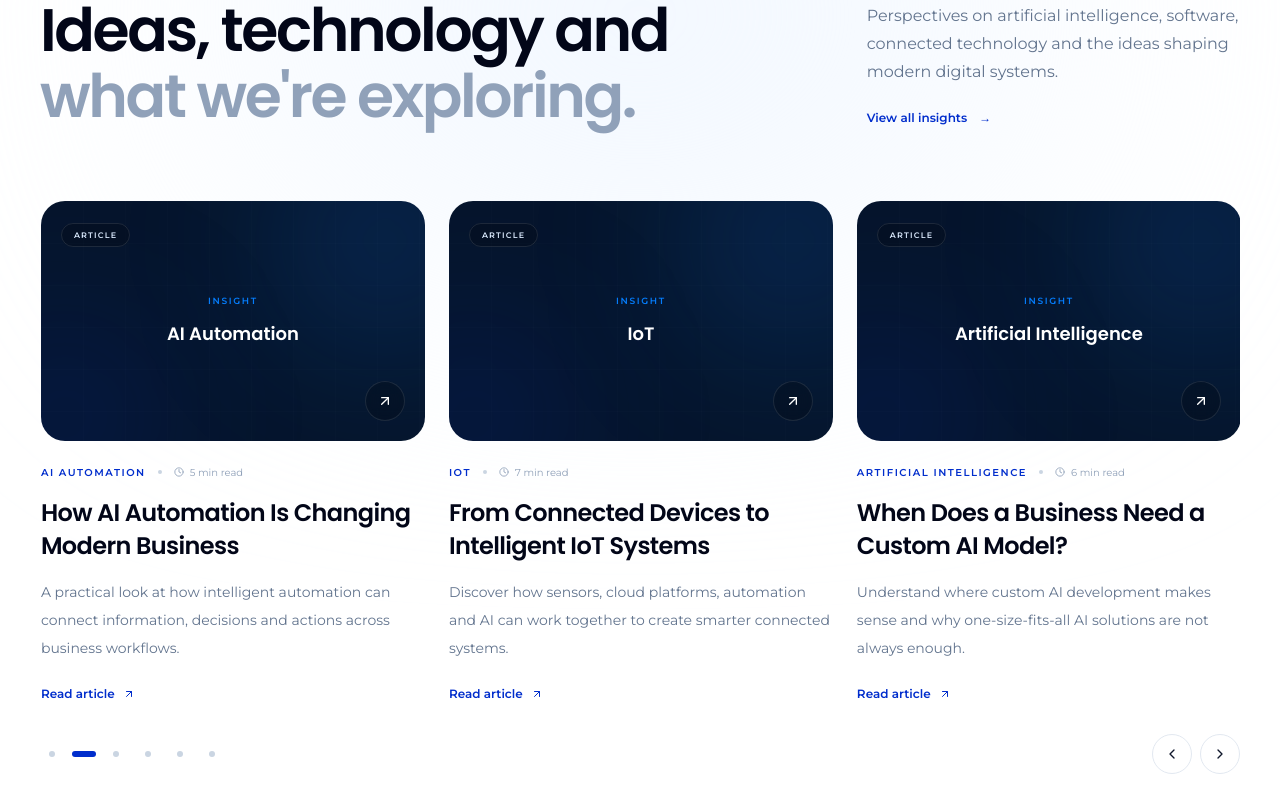
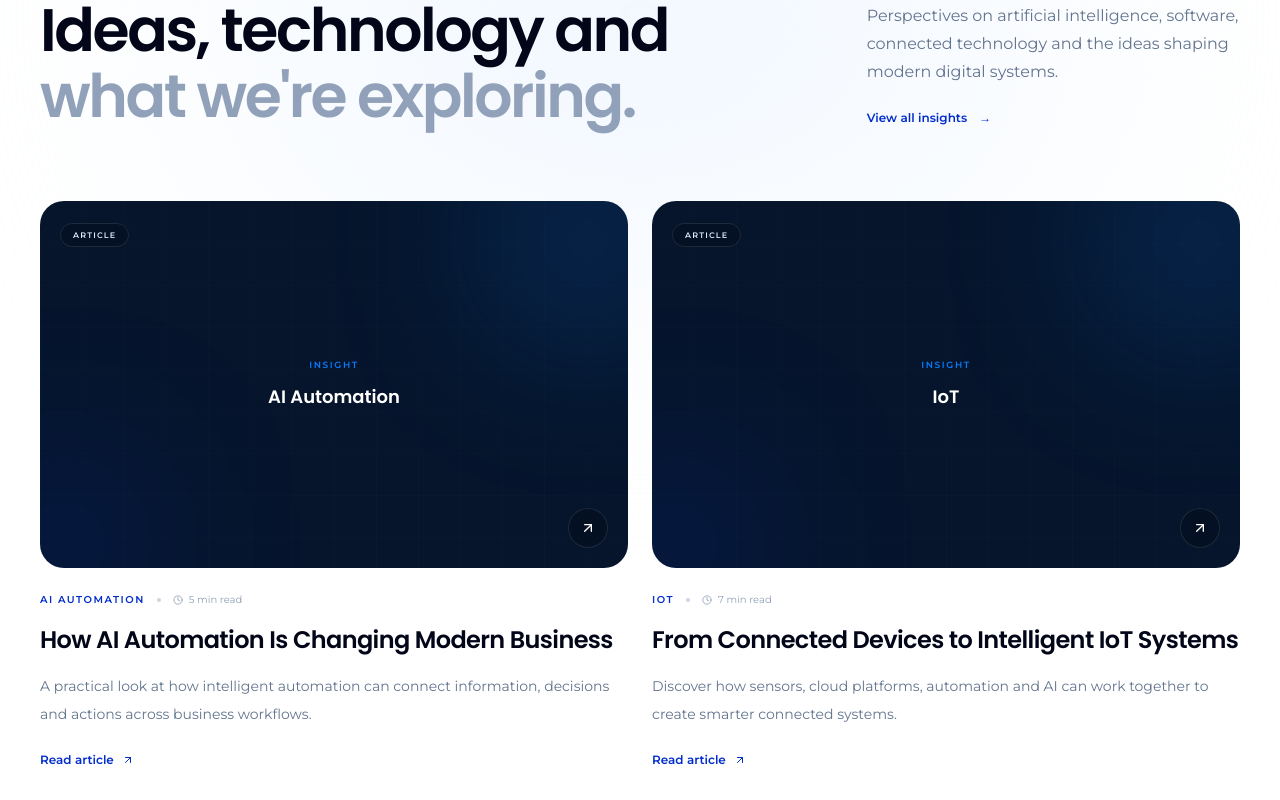
Before and after one commit to aravinthk1504/gendata-techv2, a Next.js app: page /en in a window 1280 px wide. Shown: the part 8440-9240 px from the top of the page. Built offline with nearby package versions, Linux system fonts and the light colour scheme.

Commit message:
Show two desktop Insight cards and fix mobile carousel navigation

```diff
--- a/src/sections/home/Insights.jsx
+++ b/src/sections/home/Insights.jsx
@@ -9,11 +9,22 @@ import { homeText, localizedHref } from "../../lib/homeText";
 import BlogCard from "../../components/blog/BlogCard";
 import { blogPosts } from "../../data/blogData";
 
-// blogData.js is maintained newest-first; display the newest six entries.
+// New articles are added to the top of blogData.js.
 const latestPosts = blogPosts.slice(0, 6);
-const postCount = latestPosts.length;
-// Three identical sets allow native touch swipes to wrap without a visible jump.
-const carouselPosts = [...latestPosts, ...latestPosts, ...latestPosts];
+const total = latestPosts.length;
+const clones = Math.min(2, total);
+// Edge copies keep the first and last transitions continuous on mobile and desktop.
+const slides = [
+  ...latestPosts.slice(-clones),
+  ...latestPosts,
+  ...latestPosts.slice(0, clones),
+];
+
+const normalize = (position) => {
+  if (position < clones) return position + total;
+  if (position >= total + clones) return position - total;
+  return position;
+};
 
 function Insights({ content, lang }) {
   const t = (key, variables) => homeText(content, key, variables);
@@ -21,16 +32,21 @@ function Insights({ content, lang }) {
 
   const viewportRef = useRef(null);
   const trackRef = useRef(null);
-  const slideIndexRef = useRef(postCount);
-  const scrollTimerRef = useRef(null);
+  const movingRef = useRef(false);
+  const touchStartRef = useRef(null);
 
-  const [activeSlide, setActiveSlide] = useState(0);
-  const [isHovered, setIsHovered] = useState(false);
-  const [hasFocus, setHasFocus] = useState(false);
-  const [isTouching, setIsTouching] = useState(false);
-  const [pageVisible, setPageVisible] = useState(true);
+  const [position, setPosition] = useState(clones);
+  const [stepSize, setStepSize] = useState(0);
+  const [visibleCount, setVisibleCount] = useState(1);
+  const [transitionEnabled, setTransitionEnabled] = useState(false);
+  const [hovered, setHovered] = useState(false);
+  const [focused, setFocused] = useState(false);
+  const [touching, setTouching] = useState(false);
+  const [visibleOnPage, setVisibleOnPage] = useState(false);
+  const [pageActive, setPageActive] = useState(true);
   const [reduceMotion, setReduceMotion] = useState(false);
 
+  const activeIndex = total ? ((position - clones) % total + total) % total : 0;
   const labels = lang === "de"
     ? {
         previous: "Vorheriger Beitrag",
@@ -45,110 +61,129 @@ function Insights({ content, lang }) {
         region: "Latest blog insights",
       };
 
-  // Offsets come from the actual rendered cards, so one slide is correct
-  // for all three responsive layouts (1 mobile, 2 tablet, 3 desktop).
-  const scrollToSlide = useCallback((index, animated = true) => {
+  // Measure the actual slide width rather than guessing offsets from the
+  // browser's scroll position. This fixes mobile arrows and progress dots.
+  useEffect(() => {
     const viewport = viewportRef.current;
     const track = trackRef.current;
-    const slide = track?.children[index];
-    if (!viewport || !slide) return;
+    if (!viewport || !track || !total) return;
 
-    viewport.scrollTo({
-      left: slide.offsetLeft,
-      behavior: animated && !reduceMotion ? "smooth" : "instant",
-    });
-  }, [reduceMotion]);
+    const measure = () => {
+      const firstSlide = track.children[clones];
+      if (!firstSlide) return;
+      const gap = Number.parseFloat(window.getComputedStyle(track).columnGap) || 24;
+      const width = firstSlide.getBoundingClientRect().width;
+      if (width <= 0) return;
+      setStepSize(width + gap);
+      setVisibleCount(window.matchMedia("(min-width: 768px)").matches ? 2 : 1);
+      // Resizing should never cause a long animated jump.
+      setTransitionEnabled(false);
+      movingRef.current = false;
+    };
 
-  const settleScroll = useCallback(() => {
-    const viewport = viewportRef.current;
-    const slides = trackRef.current?.children;
-    if (!viewport || !slides?.length || postCount < 1) return;
-
-    let nearest = postCount;
-    let distance = Infinity;
-    for (let i = 0; i < slides.length; i += 1) {
-      const difference = Math.abs(slides[i].offsetLeft - viewport.scrollLeft);
-      if (difference < distance) {
-        distance = difference;
-        nearest = i;
-      }
-    }
-
-    // When we reach the edge copies, move to the matching middle-set card
-    // without an animation. The visible blog item stays exactly the same.
-    let centered = nearest;
-    if (nearest < postCount) centered += postCount;
-    if (nearest >= postCount * 2) centered -= postCount;
-
-    slideIndexRef.current = centered;
-    setActiveSlide(centered % postCount);
-    if (centered !== nearest) scrollToSlide(centered, false);
-  }, [scrollToSlide]);
-
-  const handleScroll = useCallback(() => {
-    if (scrollTimerRef.current) clearTimeout(scrollTimerRef.current);
-    scrollTimerRef.current = setTimeout(settleScroll, 150);
-  }, [settleScroll]);
-
-  const move = useCallback((step) => {
-    if (postCount <= 1) return;
-    const nextIndex = Math.min(
-      postCount * 3 - 1,
-      Math.max(0, slideIndexRef.current + step),
-    );
-    slideIndexRef.current = nextIndex;
-    setActiveSlide(nextIndex % postCount);
-    scrollToSlide(nextIndex);
-  }, [scrollToSlide]);
-
-  const goTo = useCallback((index) => {
-    slideIndexRef.current = postCount + index;
-    setActiveSlide(index);
-    scrollToSlide(postCount + index);
-  }, [scrollToSlide]);
+    measure();
+    const observer = typeof ResizeObserver !== "undefined"
+      ? new ResizeObserver(measure)
+      : null;
+    observer?.observe(viewport);
+    window.addEventListener("resize", measure);
+    return () => {
+      observer?.disconnect();
+      window.removeEventListener("resize", measure);
+    };
+  }, []);
 
   useEffect(() => {
-    const motionPreference = window.matchMedia("(prefers-reduced-motion: reduce)");
-    const updateMotionPreference = () => setReduceMotion(motionPreference.matches);
-    const updateVisibility = () => setPageVisible(!document.hidden);
+    const media = window.matchMedia("(prefers-reduced-motion: reduce)");
+    const updateMotion = () => setReduceMotion(media.matches);
+    const updateVisibility = () => setPageActive(!document.hidden);
+    const element = viewportRef.current;
 
-    updateMotionPreference();
+    const observer = typeof IntersectionObserver !== "undefined" && element
+      ? new IntersectionObserver(
+          ([entry]) => setVisibleOnPage(entry.isIntersecting),
+          { threshold: 0.15 },
+        )
+      : null;
+
+    observer?.observe(element);
+    if (!observer) setVisibleOnPage(true);
+    updateMotion();
     updateVisibility();
-    motionPreference.addEventListener("change", updateMotionPreference);
+    media.addEventListener("change", updateMotion);
     document.addEventListener("visibilitychange", updateVisibility);
 
     return () => {
-      motionPreference.removeEventListener("change", updateMotionPreference);
+      observer?.disconnect();
+      media.removeEventListener("change", updateMotion);
       document.removeEventListener("visibilitychange", updateVisibility);
     };
   }, []);
 
+  const navigate = useCallback((next) => {
+    if (total < 2 || !stepSize || movingRef.current) return;
+    if (reduceMotion) {
+      setTransitionEnabled(false);
+      setPosition(normalize(next));
+      return;
+    }
+    movingRef.current = true;
+    setTransitionEnabled(true);
+    setPosition(next);
+  }, [reduceMotion, stepSize]);
+
+  const move = useCallback((direction) => {
+    navigate(position + direction);
+  }, [navigate, position]);
+
+  const goTo = useCallback((index) => {
+    if (index === activeIndex || movingRef.current) return;
+    // Pick the closest equivalent index, so even last-to-first dot
+    // navigation advances by one card instead of jumping six cards.
+    const candidates = [
+      clones + index - total,
+      clones + index,
+      clones + index + total,
+    ].filter((candidate) => candidate >= clones - 1 && candidate <= clones + total);
+    const nearest = candidates.reduce(
+      (best, candidate) => Math.abs(candidate - position) < Math.abs(best - position)
+        ? candidate
+        : best,
+      candidates[0],
+    );
+    navigate(nearest);
+  }, [activeIndex, navigate, position]);
+
+  const handleTransitionEnd = (event) => {
+    if (event.target !== trackRef.current || event.propertyName !== "transform") return;
+    movingRef.current = false;
+    const middlePosition = normalize(position);
+    if (middlePosition !== position) {
+      setTransitionEnabled(false);
+      setPosition(middlePosition);
+    }
+  };
+
+  const handleTouchStart = (event) => {
+    touchStartRef.current = event.touches[0]?.clientX ?? null;
+    setTouching(true);
+  };
+
+  const handleTouchEnd = (event) => {
+    const start = touchStartRef.current;
+    touchStartRef.current = null;
+    setTouching(false);
+    if (start === null) return;
+    const delta = (event.changedTouches[0]?.clientX ?? start) - start;
+    if (Math.abs(delta) > 45) move(delta < 0 ? 1 : -1);
+  };
+
+  const paused = hovered || focused || touching || !pageActive || !visibleOnPage || reduceMotion;
   useEffect(() => {
-    // Align the middle copy on mount and keep the selected item aligned
-    // when the number of visible cards changes at a breakpoint.
-    const resize = () => scrollToSlide(slideIndexRef.current, false);
-    resize();
-    window.addEventListener("resize", resize);
-    const observer = typeof ResizeObserver !== "undefined"
-      ? new ResizeObserver(resize)
-      : null;
-    if (viewportRef.current) observer?.observe(viewportRef.current);
-
-    return () => {
-      observer?.disconnect();
-      window.removeEventListener("resize", resize);
-      if (scrollTimerRef.current) clearTimeout(scrollTimerRef.current);
-    };
-  }, [scrollToSlide]);
-
-  // Pause automatically when reading, swiping, focusing controls, tabbing
-  // away or when the visitor has requested reduced motion.
-  const isPaused = isHovered || hasFocus || isTouching || !pageVisible || reduceMotion;
-  useEffect(() => {
-    if (isPaused || postCount <= 1) return;
-    const interval = setInterval(() => move(1), 5000);
-    return () => clearInterval(interval);
-  }, [isPaused, move, activeSlide]);
+    if (paused || !stepSize || total < 2) return;
+    const timer = window.setInterval(() => move(1), 5000);
+    return () => window.clearInterval(timer);
+  }, [paused, stepSize, move]);
 
   return (
     <section className="relative overflow-hidden bg-white px-6 py-28 lg:px-10 lg:py-36">
@@ -204,58 +239,75 @@ function Insights({ content, lang }) {
 
         <div
           className="mt-14 sm:mt-16 lg:mt-18"
-          onMouseEnter={() => setIsHovered(true)}
-          onMouseLeave={() => setIsHovered(false)}
-          onFocusCapture={() => setHasFocus(true)}
+          onMouseEnter={() => setHovered(true)}
+          onMouseLeave={() => setHovered(false)}
+          onFocusCapture={() => setFocused(true)}
           onBlurCapture={(event) => {
-            if (!event.currentTarget.contains(event.relatedTarget)) {
-              setHasFocus(false);
-            }
+            if (!event.currentTarget.contains(event.relatedTarget)) setFocused(false);
           }}
-          onTouchStart={() => setIsTouching(true)}
-          onTouchEnd={() => setIsTouching(false)}
-          onTouchCancel={() => setIsTouching(false)}
         >
           <div
             ref={viewportRef}
             role="region"
             aria-roledescription="carousel"
             aria-label={labels.region}
-            onScroll={handleScroll}
-            className="overflow-x-auto overscroll-x-contain snap-x snap-mandatory [scrollbar-width:none] [&::-webkit-scrollbar]:hidden"
+            onTouchStart={handleTouchStart}
+            onTouchEnd={handleTouchEnd}
+            onTouchCancel={() => {
+              touchStartRef.current = null;
+              setTouching(false);
+            }}
+            className="overflow-hidden"
+            style={{ touchAction: "pan-y" }}
           >
-            <div ref={trackRef} className="relative flex items-stretch gap-6">
-              {carouselPosts.map((post, index) => (
-                <div
-                  key={String(Math.floor(index / postCount)) + "-" + post.id}
-                  role="group"
-                  aria-roledescription="slide"
-                  aria-label={String((index % postCount) + 1) + " / " + String(postCount)}
-                  className="min-w-0 shrink-0 basis-full snap-start md:basis-[calc((100%-1.5rem)/2)] xl:basis-[calc((100%-3rem)/3)]"
-                >
-                  <BlogCard post={post} index={index % postCount} lang={lang} />
-                </div>
-              ))}
+            <div
+              ref={trackRef}
+              aria-live="off"
+              onTransitionEnd={handleTransitionEnd}
+              className={`flex w-full items-stretch gap-6 ${transitionEnabled && !reduceMotion ? "transition-transform duration-500 ease-out" : ""}`}
+              style={{
+                transform: stepSize
+                  ? `translate3d(-${position * stepSize}px, 0, 0)`
+                  : "translate3d(0, 0, 0)",
+                visibility: stepSize ? "visible" : "hidden",
+              }}
+            >
+              {slides.map((post, index) => {
+                const onScreen = index >= position && index < position + visibleCount;
+                return (
+                  <div
+                    key={`${index}-${post.id}`}
+                    role="group"
+                    aria-roledescription="slide"
+                    aria-label={`${((index - clones + total) % total) + 1} / ${total}`}
+                    aria-hidden={!onScreen}
+                    inert={!onScreen}
+                    className="min-w-0 w-full shrink-0 md:w-[calc((100%-1.5rem)/2)]"
+                  >
+                    <BlogCard post={post} index={index % total} lang={lang} />
+                  </div>
+                );
+              })}
             </div>
           </div>
 
-          <div className="mt-8 flex items-center justify-between gap-4">
-            <div className="flex flex-wrap items-center gap-2" aria-label={labels.region}>
+          <div className="mt-8 flex items-center justify-between gap-3">
+            <div className="flex flex-wrap items-center gap-1" aria-label={labels.region}>
               {latestPosts.map((post, index) => (
                 <button
                   key={post.id}
                   type="button"
                   onClick={() => goTo(index)}
-                  aria-label={labels.goTo + " " + String(index + 1)}
-                  aria-current={activeSlide === index ? "true" : undefined}
-                  className="group flex h-9 w-6 items-center justify-center"
+                  aria-label={`${labels.goTo} ${index + 1}`}
+                  aria-current={activeIndex === index ? "true" : undefined}
+                  className="group flex h-10 w-6 items-center justify-center"
                 >
                   <span
-                    className={"block h-1.5 rounded-full transition-all duration-300 " + (
-                      activeSlide === index
+                    className={`block h-1.5 rounded-full transition-all duration-300 ${
+                      activeIndex === index
                         ? "w-6 bg-brand-primary"
                         : "w-1.5 bg-slate-300 group-hover:bg-brand-accent"
-                    )}
+                    }`}
                   />
                 </button>
               ))}
```
